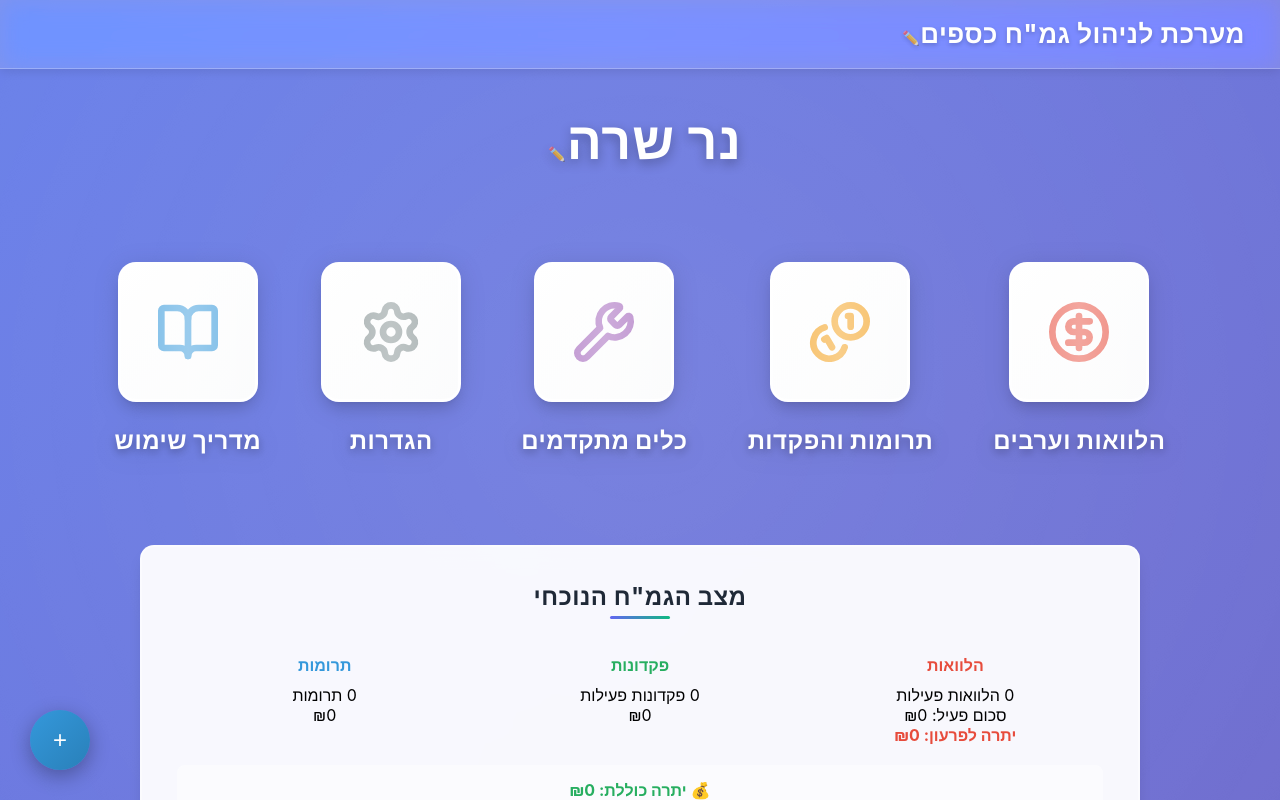
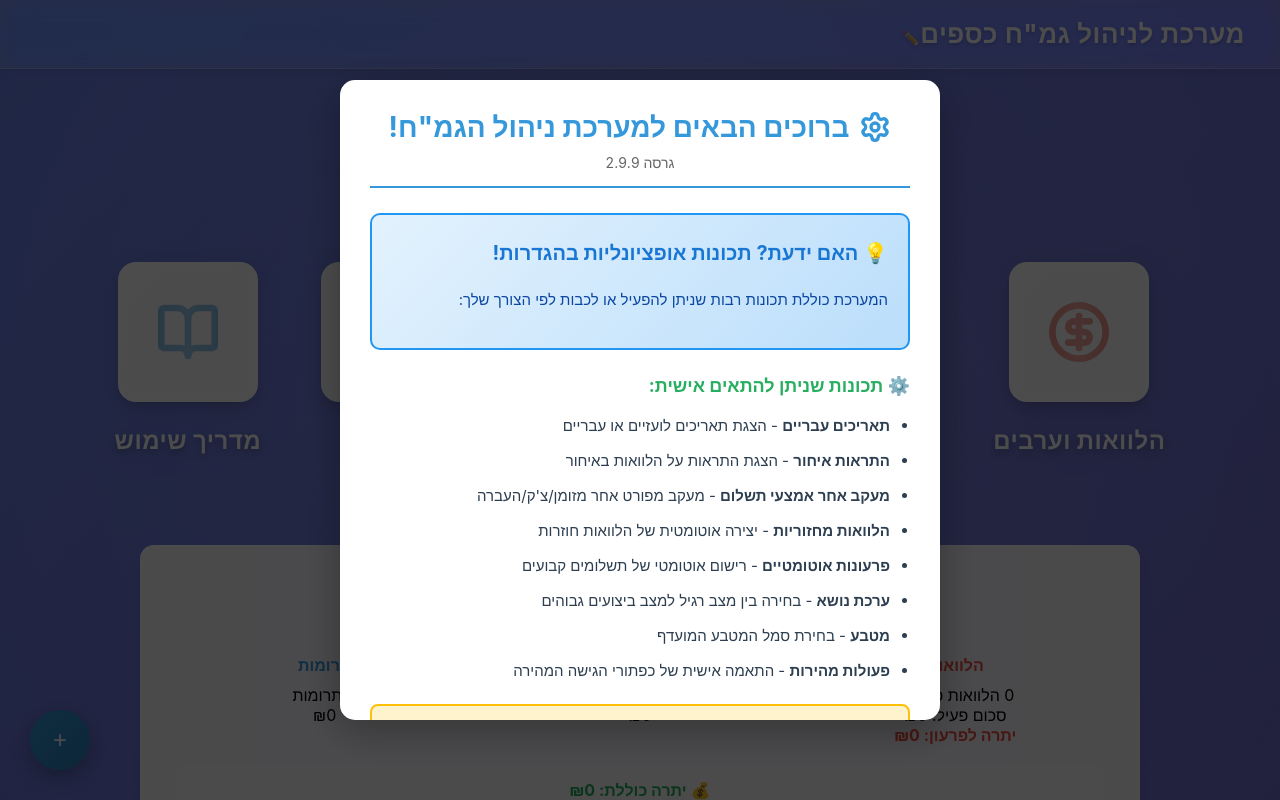
Before and after one commit to sh5616107/gemach-management-system, a React (Vite) app: page /#/ in a window 1280 px wide. Shown: the top 800 px of the page. Built offline with nearby package versions, Linux system fonts and the light colour scheme.

Commit message:
v2.9.9 - עדכון גרסה והוספת מודל ברכה עם תכונות אופציונליות

```diff
--- a/electron.js
+++ b/electron.js
@@ -483,7 +483,7 @@ ${logsPath}
               type: 'info',
               title: 'אודות',
               message: 'מערכת ניהול גמ"ח',
-              detail: 'גרסה 2.9.5\nמערכת מקיפה לניהול גמילות חסדים\nכולל: הלוואות, פקדונות, תרומות ודוחות\nעם ניהול ערבים, רשימה שחורה ומכתבי התראה\n\n🆕 חדש בגרסה 2.9.5:\n• תיקון כפתורים - הסרת אפקטים מוגזמים\n• תיקון גלילה - מהירה ורספונסיבית\n• תיקון רשימות נפתחות - ללא רטט\n• תיקון בחירת סניף - נשאר בשורה\n• תיקון ניקוי טופס - שדות ריקים\n• עדכון אייקון חדש\n\nטעינה מהירה ללא הבהובים + מסך טעינה מקצועי\nתמיכה מלאה בתאריכים עבריים ועדכונים אוטומטיים!\nפותח עבור קהילת הגמ"חים בישראל 🇮🇱'
+              detail: 'גרסה 2.9.9\nמערכת מקיפה לניהול גמילות חסדים\nכולל: הלוואות, פקדונות, תרומות ודוחות\nעם ניהול ערבים, רשימה שחורה ומכתבי התראה\n\n🆕 חדש בגרסה 2.9.9:\n• מודל ברכה חדש - הצגת תכונות אופציונליות\n• שיפורים כלליים - אופטימיזציה של ביצועים\n• תיקוני באגים - שיפור יציבות המערכת\n\nהמערכת כוללת:\n✅ ניהול הלוואות, פקדונות ותרומות\n✅ ניהול ערבים ורשימה שחורה\n✅ תאריכים עבריים ולועזיים\n✅ דוחות וסטטיסטיקות מפורטים\n✅ הלוואות מחזוריות ופרעונות אוטומטיים\n\nפותח עבור קהילת הגמ"חים בישראל 🇮🇱'
             })
           }
         }
--- a/package-electron.json
+++ b/package-electron.json
@@ -1,6 +1,6 @@
 {
   "name": "gemach-management-system",
-  "version": "2.9.7",
+  "version": "2.9.9",
   "description": "Comprehensive Gemach Management System for loans, deposits and donations",
   "main": "electron.js",
   "homepage": "./",
--- /dev/null
+++ b/src/components/WelcomeModal.tsx
@@ -0,0 +1,195 @@
+import { useState } from 'react'
+import { CategoryIcons, iconSizes } from './Icons'
+
+interface WelcomeModalProps {
+  onClose: () => void
+}
+
+function WelcomeModal({ onClose }: WelcomeModalProps) {
+  const [dontShowAgain, setDontShowAgain] = useState(false)
+
+  const handleClose = () => {
+    if (dontShowAgain) {
+      localStorage.setItem('hideWelcomeModal', 'true')
+    }
+    onClose()
+  }
+
+  return (
+    <div style={{
+      position: 'fixed',
+      top: 0,
+      left: 0,
+      right: 0,
+      bottom: 0,
+      background: 'rgba(0, 0, 0, 0.7)',
+      display: 'flex',
+      alignItems: 'center',
+      justifyContent: 'center',
+      zIndex: 10000,
+      direction: 'rtl'
+    }}>
+      <div style={{
+        background: 'white',
+        borderRadius: '15px',
+        padding: '30px',
+        maxWidth: '600px',
+        width: '90%',
+        maxHeight: '80vh',
+        overflow: 'auto',
+        boxShadow: '0 10px 40px rgba(0, 0, 0, 0.3)'
+      }}>
+        {/* כותרת */}
+        <div style={{
+          textAlign: 'center',
+          marginBottom: '25px',
+          borderBottom: '2px solid #3498db',
+          paddingBottom: '15px'
+        }}>
+          <h2 style={{
+            color: '#3498db',
+            margin: '0 0 10px 0',
+            fontSize: '28px',
+            display: 'flex',
+            alignItems: 'center',
+            justifyContent: 'center',
+            gap: '10px'
+          }}>
+            <CategoryIcons.Settings size={iconSizes.lg} color="#3498db" strokeWidth={2.5} />
+            ברוכים הבאים למערכת ניהול הגמ"ח!
+          </h2>
+          <p style={{ color: '#666', fontSize: '14px', margin: 0 }}>
+            גרסה 2.9.9
+          </p>
+        </div>
+
+        {/* תוכן */}
+        <div style={{ textAlign: 'right', lineHeight: '1.8' }}>
+          <div style={{
+            background: 'linear-gradient(135deg, #e3f2fd 0%, #bbdefb 100%)',
+            padding: '20px',
+            borderRadius: '10px',
+            marginBottom: '20px',
+            border: '2px solid #2196f3'
+          }}>
+            <h3 style={{ color: '#1976d2', margin: '0 0 15px 0', fontSize: '20px' }}>
+              💡 האם ידעת? תכונות אופציונליות בהגדרות!
+            </h3>
+            <p style={{ color: '#0d47a1', fontSize: '15px', marginBottom: '15px' }}>
+              המערכת כוללת תכונות רבות שניתן להפעיל או לכבות לפי הצורך שלך:
+            </p>
+          </div>
+
+          <div style={{ marginBottom: '20px' }}>
+            <h4 style={{ color: '#27ae60', marginBottom: '10px', fontSize: '18px' }}>
+              ⚙️ תכונות שניתן להתאים אישית:
+            </h4>
+            <ul style={{ paddingRight: '20px', fontSize: '15px', color: '#2c3e50' }}>
+              <li style={{ marginBottom: '8px' }}>
+                <strong>תאריכים עבריים</strong> - הצגת תאריכים לועזיים או עבריים
+              </li>
+              <li style={{ marginBottom: '8px' }}>
+                <strong>התראות איחור</strong> - הצגת התראות על הלוואות באיחור
+              </li>
+              <li style={{ marginBottom: '8px' }}>
+                <strong>מעקב אחר אמצעי תשלום</strong> - מעקב מפורט אחר מזומן/צ'ק/העברה
+              </li>
+              <li style={{ marginBottom: '8px' }}>
+                <strong>הלוואות מחזוריות</strong> - יצירה אוטומטית של הלוואות חוזרות
+              </li>
+              <li style={{ marginBottom: '8px' }}>
+                <strong>פרעונות אוטומטיים</strong> - רישום אוטומטי של תשלומים קבועים
+              </li>
+              <li style={{ marginBottom: '8px' }}>
+                <strong>ערכת נושא</strong> - בחירה בין מצב רגיל למצב ביצועים גבוהים
+              </li>
+              <li style={{ marginBottom: '8px' }}>
+                <strong>מטבע</strong> - בחירת סמל המטבע המועדף
+              </li>
+              <li style={{ marginBottom: '8px' }}>
+                <strong>פעולות מהירות</strong> - התאמה אישית של כפתורי הגישה המהירה
+              </li>
+            </ul>
+          </div>
+
+          <div style={{
+            background: '#fff3cd',
+            padding: '15px',
+            borderRadius: '8px',
+            border: '2px solid #ffc107',
+            marginBottom: '20px'
+          }}>
+            <p style={{ margin: 0, color: '#856404', fontSize: '14px' }}>
+              <strong>💡 טיפ:</strong> כדי להתאים את המערכת לצרכים שלך, עבור ל
+              <strong style={{ color: '#d97706' }}> הגדרות (⚙️) </strong>
+              ובחר את התכונות שמתאימות לך!
+            </p>
+          </div>
+
+          <div style={{
+            background: '#f0f0f0',
+            padding: '15px',
+            borderRadius: '8px',
+            marginBottom: '20px'
+          }}>
+            <h4 style={{ color: '#e74c3c', margin: '0 0 10px 0', fontSize: '16px' }}>
+              🆕 חדש בגרסה 2.9.9:
+            </h4>
+            <ul style={{ paddingRight: '20px', fontSize: '14px', color: '#555', margin: 0 }}>
+              <li>שיפורים כלליים ותיקוני באגים</li>
+              <li>אופטימיזציה של ביצועי המערכת</li>
+            </ul>
+          </div>
+
+          {/* תיבת סימון */}
+          <div style={{
+            display: 'flex',
+            alignItems: 'center',
+            gap: '10px',
+            padding: '15px',
+            background: '#f8f9fa',
+            borderRadius: '8px',
+            marginBottom: '20px'
+          }}>
+            <input
+              type="checkbox"
+              id="dontShowAgain"
+              checked={dontShowAgain}
+              onChange={(e) => setDontShowAgain(e.target.checked)}
+              style={{ width: '18px', height: '18px', cursor: 'pointer' }}
+            />
+            <label
+              htmlFor="dontShowAgain"
+              style={{ cursor: 'pointer', fontSize: '15px', color: '#555' }}
+            >
+              אל תציג הודעה זו שוב
+            </label>
+          </div>
+
+          {/* כפתור סגירה */}
+          <button
+            onClick={handleClose}
+            style={{
+              width: '100%',
+              padding: '15px',
+              background: 'linear-gradient(135deg, #3498db 0%, #2980b9 100%)',
+              color: 'white',
+              border: 'none',
+              borderRadius: '8px',
+              fontSize: '18px',
+              fontWeight: 'bold',
+              cursor: 'pointer',
+              transition: 'transform 0.2s'
+            }}
+            onMouseEnter={(e) => e.currentTarget.style.transform = 'scale(1.02)'}
+            onMouseLeave={(e) => e.currentTarget.style.transform = 'scale(1)'}
+          >
+            הבנתי, תודה! 👍
+          </button>
+        </div>
+      </div>
+    </div>
+  )
+}
+
+export default WelcomeModal
--- a/src/pages/HelpPage.tsx
+++ b/src/pages/HelpPage.tsx
@@ -14,19 +14,17 @@ function HelpPage() {
                     <h2 className="form-title">📖 מדריך שימוש במערכת</h2>
 
                     <div style={{ background: '#e8f5e8', padding: '15px', borderRadius: '8px', margin: '20px 0', textAlign: 'center', border: '2px solid #27ae60' }}>
-                        <h3 style={{ color: '#27ae60', margin: '0 0 10px 0' }}>🆕 גרסה 2.9.5 - מה חדש?</h3>
+                        <h3 style={{ color: '#27ae60', margin: '0 0 10px 0' }}>🆕 גרסה 2.9.9 - מה חדש?</h3>
                         <div style={{ textAlign: 'right', fontSize: '14px' }}>
                             <ul style={{ margin: '10px 0', paddingRight: '20px' }}>
-                                <li><strong>תיקון כפתורים</strong> - הסרת אפקטים מוגזמים בלחיצה</li>
-                                <li><strong>תיקון גלילה</strong> - גלילה מהירה ורספונסיבית</li>
-                                <li><strong>תיקון רשימות נפתחות</strong> - הסרת רטט ואנימציות מיותרות</li>
-                                <li><strong>תיקון בחירת סניף</strong> - הסניף נשאר בשורה</li>
-                                <li><strong>תיקון ניקוי טופס</strong> - הלוואה חדשה מתחילה עם שדות ריקים</li>
-                                <li><strong>עדכון אייקון</strong> - אייקון חדש ומעודכן</li>
+                                <li><strong>מודל ברכה חדש</strong> - הצגת תכונות אופציונליות בכניסה למערכת</li>
+                                <li><strong>שיפורים כלליים</strong> - אופטימיזציה של ביצועי המערכת</li>
+                                <li><strong>תיקוני באגים</strong> - תיקונים שונים לשיפור היציבות</li>
                             </ul>
                             <div style={{ marginTop: '15px', padding: '10px', background: 'rgba(255,255,255,0.5)', borderRadius: '5px' }}>
                                 <strong>גרסאות קודמות כללו:</strong>
                                 <ul style={{ margin: '5px 0', paddingRight: '20px', fontSize: '13px' }}>
+                                    <li>תיקון כפתורים וגלילה (2.9.5)</li>
                                     <li>שיפורים בעיצוב וטבלאות (2.9.4)</li>
                                     <li>ניהול ערבים ורשימה שחורה (2.9.3)</li>
                                     <li>טעינה מהירה ללא הבהובים (2.9.3)</li>
--- a/src/pages/HomePage.tsx
+++ b/src/pages/HomePage.tsx
@@ -3,6 +3,7 @@ import { useState, useEffect } from 'react'
 import { db } from '../database/database'
 import { formatCombinedDate, getDateWarnings } from '../utils/hebrewDate'
 import { CategoryIcons, iconSizes } from '../components/Icons'
+import WelcomeModal from '../components/WelcomeModal'
 
 function HomePage() {
   const navigate = useNavigate()
@@ -100,12 +101,22 @@ function HomePage() {
   const [searchResults, setSearchResults] = useState<any[]>([])
   const [isFabOpen, setIsFabOpen] = useState(false)
   const [quickActions, setQuickActions] = useState<string[]>(['loans', 'deposits', 'donations', 'statistics', 'borrower-report', 'admin-tools'])
+  const [showWelcomeModal, setShowWelcomeModal] = useState(false)
 
 
 
   useEffect(() => {
     loadStats()
     loadQuickActionsSettings()
+
+    // בדוק אם להציג את מודל הברכה
+    const hideWelcome = localStorage.getItem('hideWelcomeModal')
+    if (!hideWelcome) {
+      // הצג את המודל אחרי 1 שנייה
+      setTimeout(() => {
+        setShowWelcomeModal(true)
+      }, 1000)
+    }
   }, [])
 
   const loadQuickActionsSettings = () => {
@@ -1734,6 +1745,11 @@ function HomePage() {
         </button>
         </div>
       )}
+
+      {/* מודל ברכה */}
+      {showWelcomeModal && (
+        <WelcomeModal onClose={() => setShowWelcomeModal(false)} />
+      )}
     </div>
   )
 }
```
